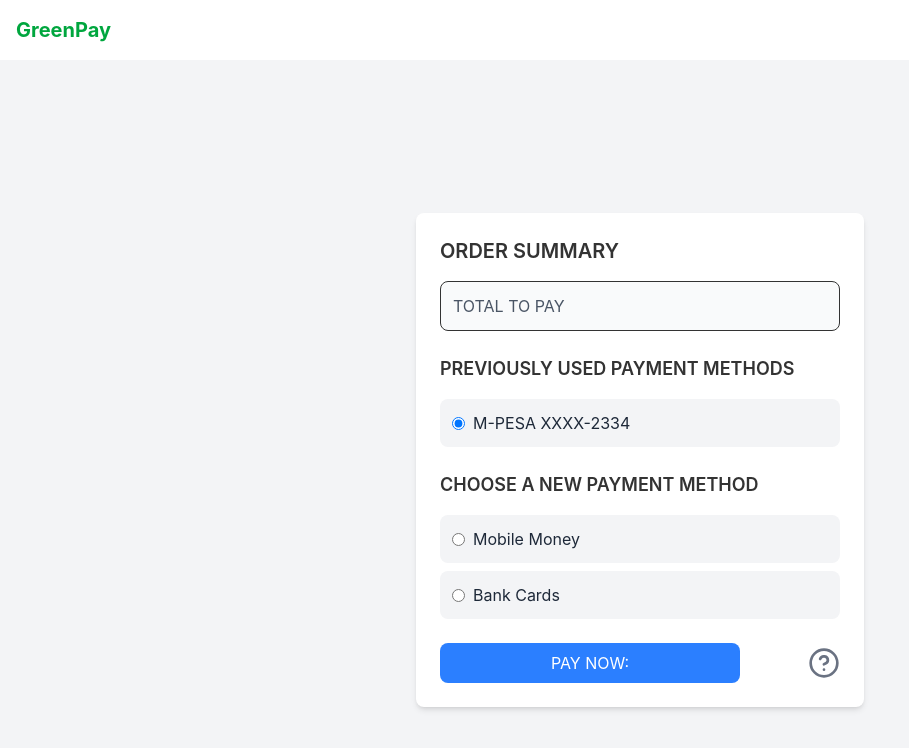
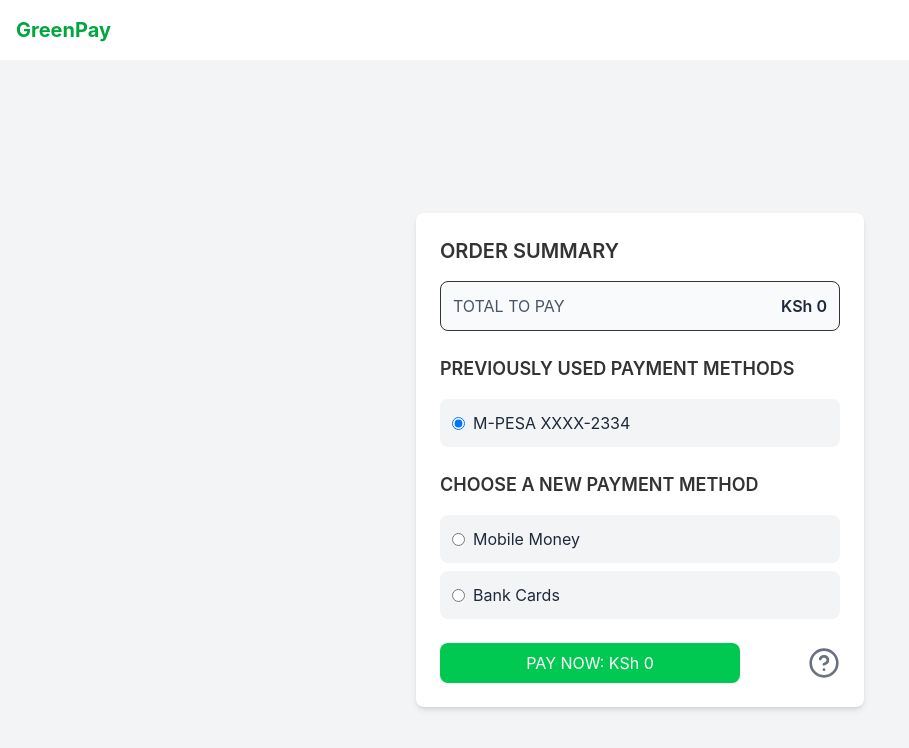
Before and after one commit to Fromb23/greensbay, a React (Vite) app in the folder frontend/: page /checkout/payment in a window 1280 px wide. Shown: the top 748 px of the page, without its empty margins (0-909 px from the left). Built offline with nearby package versions, Linux system fonts and the light colour scheme.

Commit message:
final payment

```diff
--- a/frontend/src/components/FinalPayment.jsx
+++ b/frontend/src/components/FinalPayment.jsx
@@ -1,10 +1,17 @@
-import React, { useState } from "react";
-import { HelpCircle } from "lucide-react"; // Icon for help
+import React, { useState, useEffect } from "react";
+import { HelpCircle } from "lucide-react";
 
-const FinalPay = ({ totalAmount, previousPayment = "M-PESA XXXX-2334" }) => {
+const FinalPay = ({ previousPayment = "M-PESA XXXX-2334" }) => {
   const [selectedPayment, setSelectedPayment] = useState("previous");
   const [mobileOption, setMobileOption] = useState("");
   const [cardDetails, setCardDetails] = useState({ number: "", expiry: "", cvv: "" });
+  const [totalAmount, setTotalAmount] = useState(0);
+
+  useEffect(() => {
+    // Retrieve stored values
+    const storedTotal = localStorage.getItem("totalAmount");
+    setTotalAmount(storedTotal ? parseFloat(storedTotal) : 0);
+  }, []);
 
   return (
     <div className="flex justify-center items-center min-h-screen bg-gray-100 p-4">
@@ -13,7 +20,7 @@ const FinalPay = ({ totalAmount, previousPayment = "M-PESA XXXX-2334" }) => {
         <h2 className="text-xl font-semibold mb-4">ORDER SUMMARY</h2>
         <div className="flex justify-between items-center mb-6 border p-3 rounded-lg bg-gray-50">
           <p className="text-gray-600">TOTAL TO PAY</p>
-          <p className="text-gray-800 font-semibold">{totalAmount}</p>
+          <p className="text-gray-800 font-semibold">KSh {totalAmount.toLocaleString()}</p>
         </div>
 
         {/* PREVIOUSLY USED PAYMENT METHODS */}
@@ -109,10 +116,11 @@ const FinalPay = ({ totalAmount, previousPayment = "M-PESA XXXX-2334" }) => {
           </div>
         </div>
 
-        {/* PAY NOW BUTTON & HELP ICON */}
+        {/* PAY NOW BUTTON */}
         <div className="flex justify-between items-center">
-          <button className="w-3/4 bg-blue-500 text-white px-4 py-2 rounded-lg hover:bg-blue-600 transition-colors">
-            PAY NOW: {totalAmount}
+          <button className="cursor-pointer w-3/4 bg-green-500 text-white px-4 py-2 rounded-lg hover:bg-green-600 transition-transform duration-200 active:scale-90"
+            onClick={() => alert("Payment successful!")}>
+            PAY NOW: KSh {totalAmount.toLocaleString()}
           </button>
           <HelpCircle className="w-8 h-8 text-gray-500 cursor-pointer" />
         </div>
--- a/frontend/src/components/OrderSummary.jsx
+++ b/frontend/src/components/OrderSummary.jsx
@@ -1,14 +1,23 @@
-import React from "react";
+import React, { useEffect } from "react";
 import { useSelector } from "react-redux";
 
 const OrderSummary = () => {
-  // Ensure correct state access (use `items` instead of `cartItems`)
   const cartItems = useSelector((state) => state.cart.items);
 
-  // Ensure cartItems is defined before calling reduce()
   const subtotal = cartItems?.length
     ? cartItems.reduce((sum, item) => sum + item.price * item.quantity, 0)
     : 0;
+
+  const deliveryFees = 871;
+  const customsFees = 326;
+  const totalAmount = subtotal + deliveryFees + customsFees;
+
+  // Save values to localStorage whenever the component mounts or updates
+  useEffect(() => {
+    localStorage.setItem("totalAmount", totalAmount);
+    localStorage.setItem("deliveryFees", deliveryFees);
+    localStorage.setItem("customsFees", customsFees);
+  }, [totalAmount, deliveryFees, customsFees]);
 
   return (
     <div className="bg-white p-6 rounded-lg md:mt-12 shadow-md border border-gray-200 w-full max-w-lg mx-auto md:max-w-2xl lg:max-w-3xl">
@@ -30,23 +39,24 @@ const OrderSummary = () => {
 
         <div className="flex justify-between">
           <p className="text-gray-600">Delivery fees</p>
-          <p className="text-gray-800 font-medium">KSh 871</p>
+          <p className="text-gray-800 font-medium">KSh {deliveryFees}</p>
         </div>
 
         <div className="flex justify-between">
           <p className="text-gray-600">Customs fee</p>
-          <p className="text-gray-800 font-medium">KSh 326</p>
+          <p className="text-gray-800 font-medium">KSh {customsFees}</p>
         </div>
 
         <div className="flex justify-between border-t pt-4">
           <p className="text-gray-800 font-semibold">Total</p>
-          <p className="text-gray-800 font-semibold">
-            KSh {(subtotal + 871 + 326).toLocaleString()}
-          </p>
+          <p className="text-gray-800 font-semibold">KSh {totalAmount.toLocaleString()}</p>
         </div>
       </div>
 
-      <button className="w-full cursor-pointer mt-6 bg-green-500 text-white px-4 py-2 rounded-lg hover:bg-green-600 transition-colors">
+      <button
+        className="w-full cursor-pointer mt-6 bg-green-500 text-white px-4 py-2 rounded-lg hover:bg-green-600 transition-transform duration-150 active:scale-90"
+        onClick={() => (window.location.href = "/checkout/payment")}
+      >
         Confirm order
       </button>
 
```
